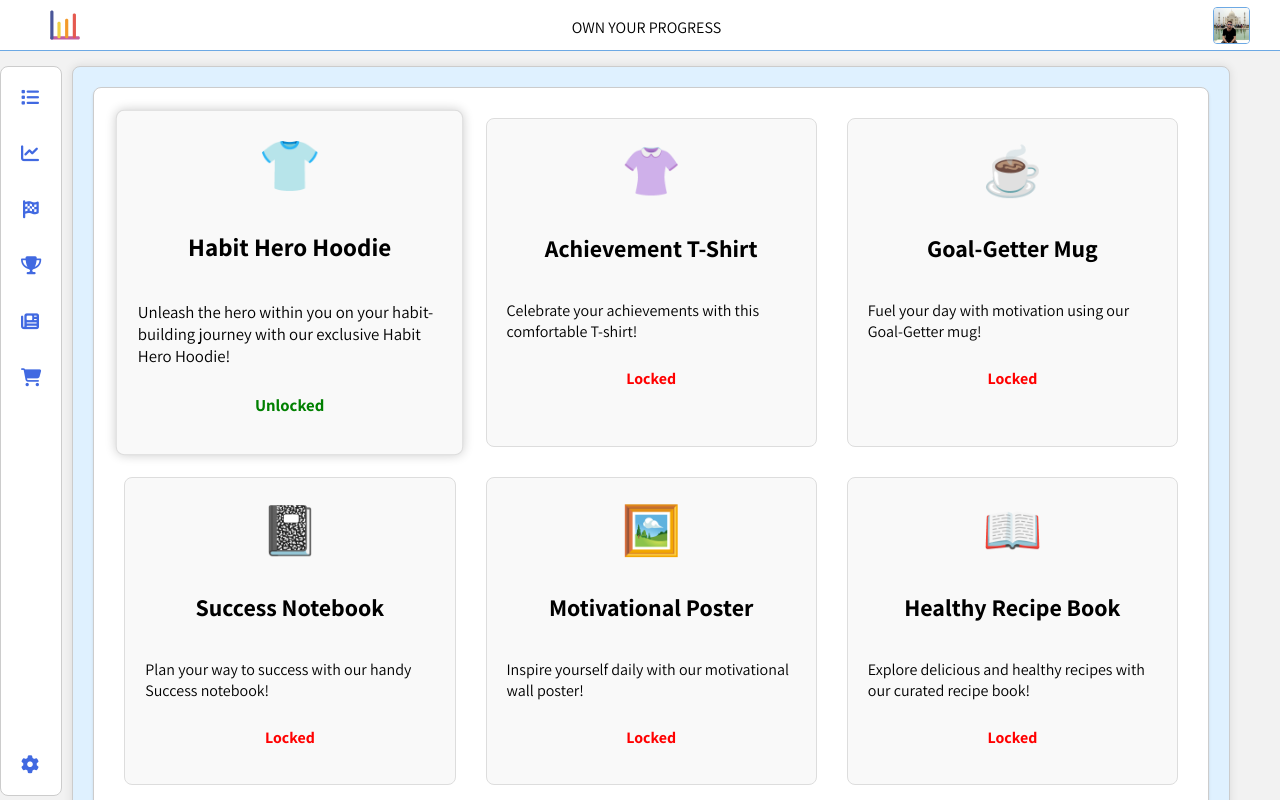
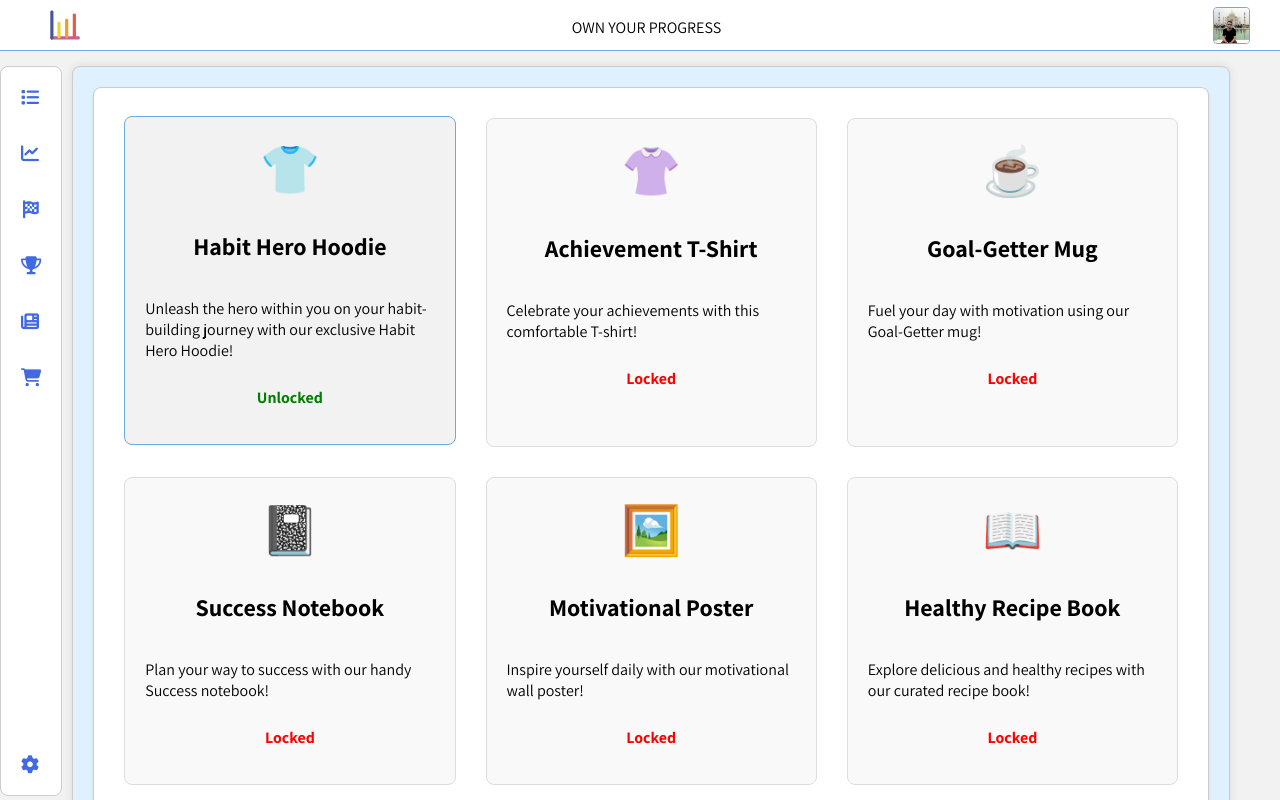
Before and after one commit to joseph-johnson27001/habits_tracker, a Vue app: page /#/store in a window 1280 px wide. In both pictures the pointer is over the element 289 px from the left and 282 px from the top of the page. Shown: the top 800 px of the page. Built offline with nearby package versions, Linux system fonts and the light colour scheme.

Commit message:
Items on hover

```diff
--- a/src/components/StorePage/StoreCard.vue
+++ b/src/components/StorePage/StoreCard.vue
@@ -197,11 +197,13 @@ export default {
   flex-direction: column;
   align-items: center;
   cursor: pointer;
+  transition: background-color 0.3s, transform 0.2s;
 }
 
 .store-item:hover {
-  transform: scale(1.05);
-  box-shadow: 0 0 10px rgba(0, 0, 0, 0.2);
+  background-color: #f2f2f2;
+  transform: translateY(-2px);
+  border: 1px solid #6da9e4;
 }
 
 .locked-text {
```
